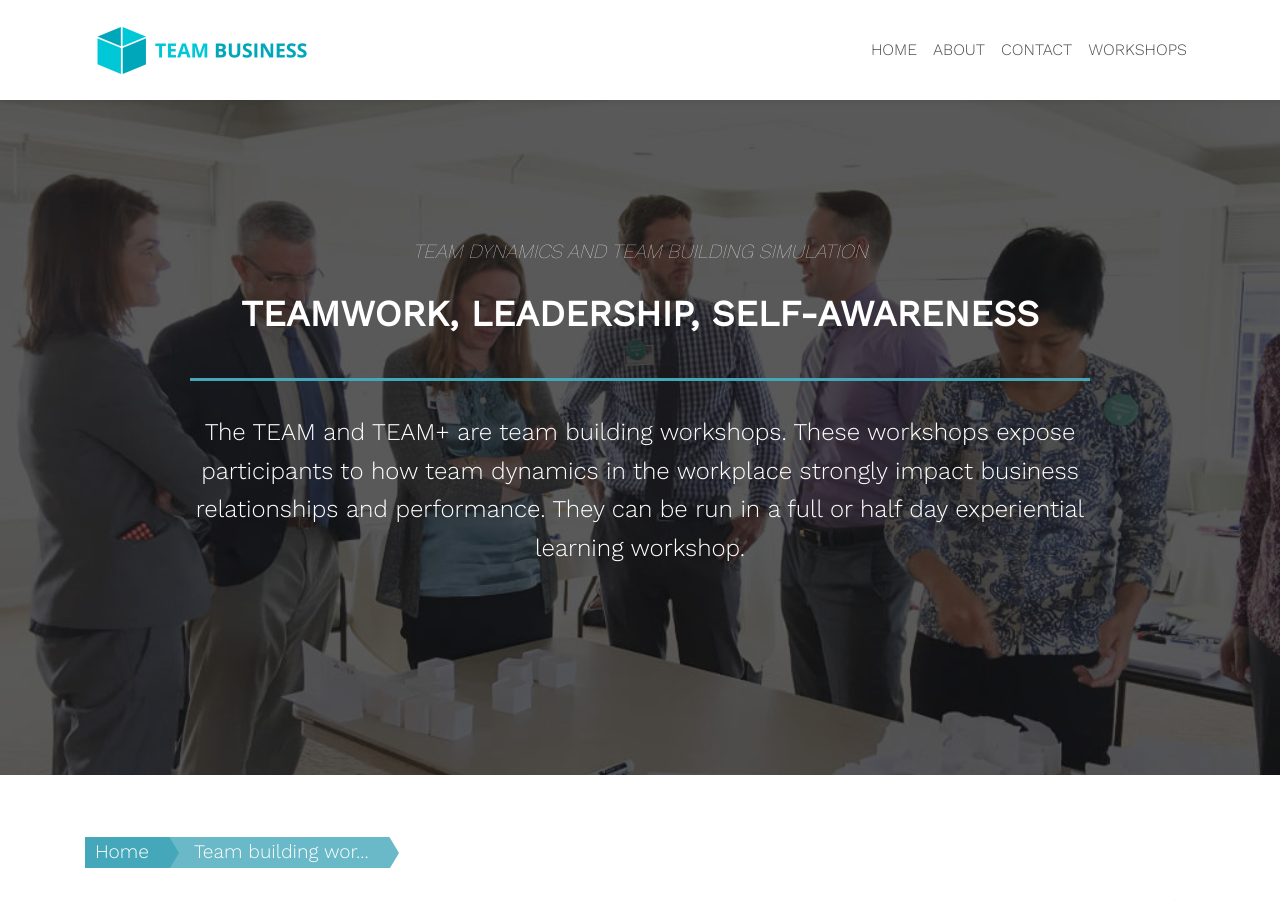
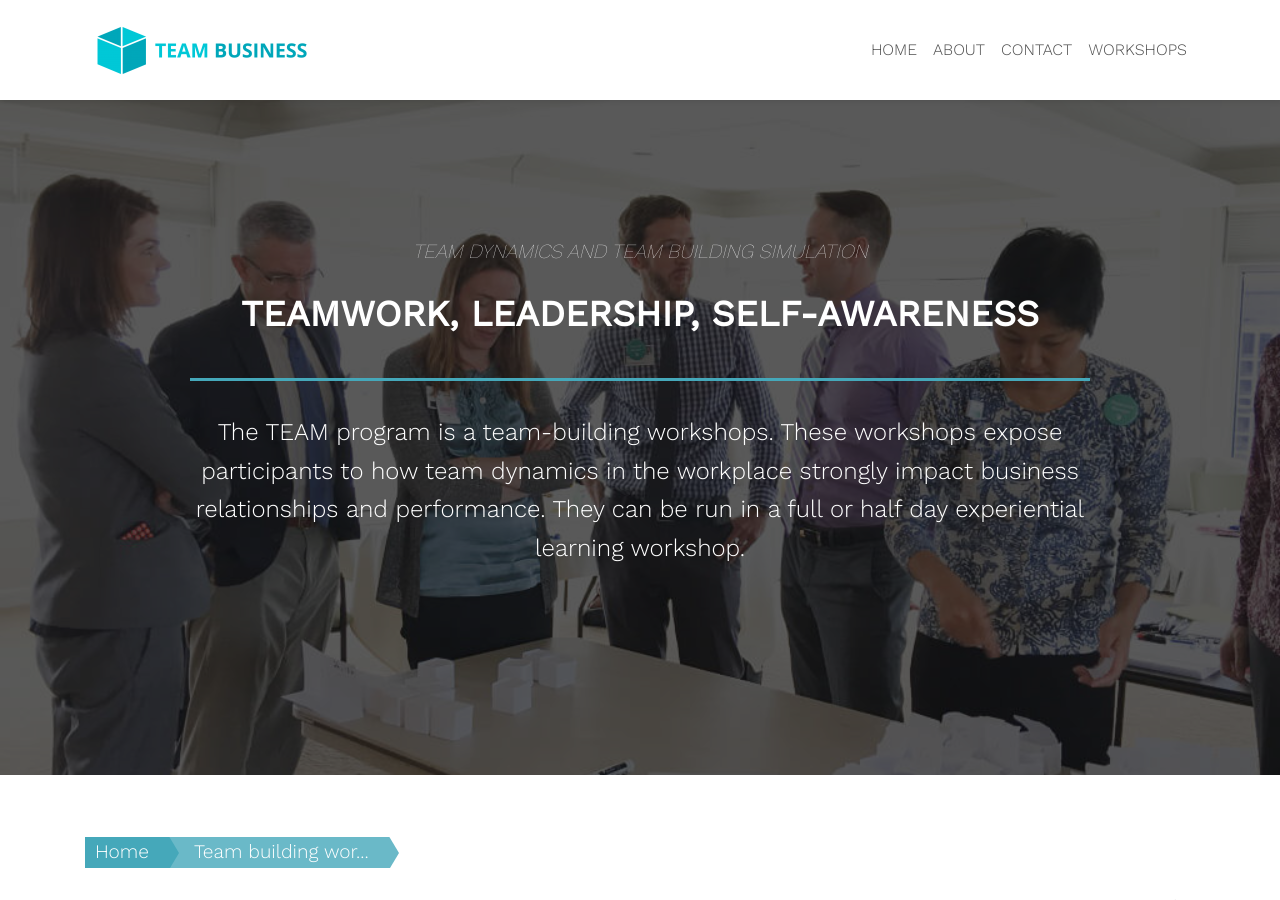
Before and after one commit to zac-heisey/team-business, a Jekyll site: the page built from _pages/team-building-workshop.md, in a window 1280 px wide and 900 px high. Built offline with Jekyll 4.4.1, drawn with Linux system fonts in a browser that asks for light colours; nearby versions of some CDN libraries.

Commit message:
Update from Forestry.io Lara Azzam updated _pages/team-building-workshop.md

```diff
--- a/_pages/team-building-workshop.md
+++ b/_pages/team-building-workshop.md
@@ -5,7 +5,7 @@ permalink: "/team-building-workshop/"
 description: ''
 section-title: TEAM DYNAMICS AND TEAM BUILDING SIMULATION
 intro-1: Teamwork, Leadership, Self-Awareness
-intro-2: The TEAM and TEAM+ are team building workshops. These workshops expose participants
+intro-2: The TEAM program is a team-building workshops. These workshops expose participants
   to how team dynamics in the workplace strongly impact business relationships and
   performance. They can be run in a full or half day experiential learning workshop.
 header-image: "/assets/images/accounting-workshop.jpg"
```
